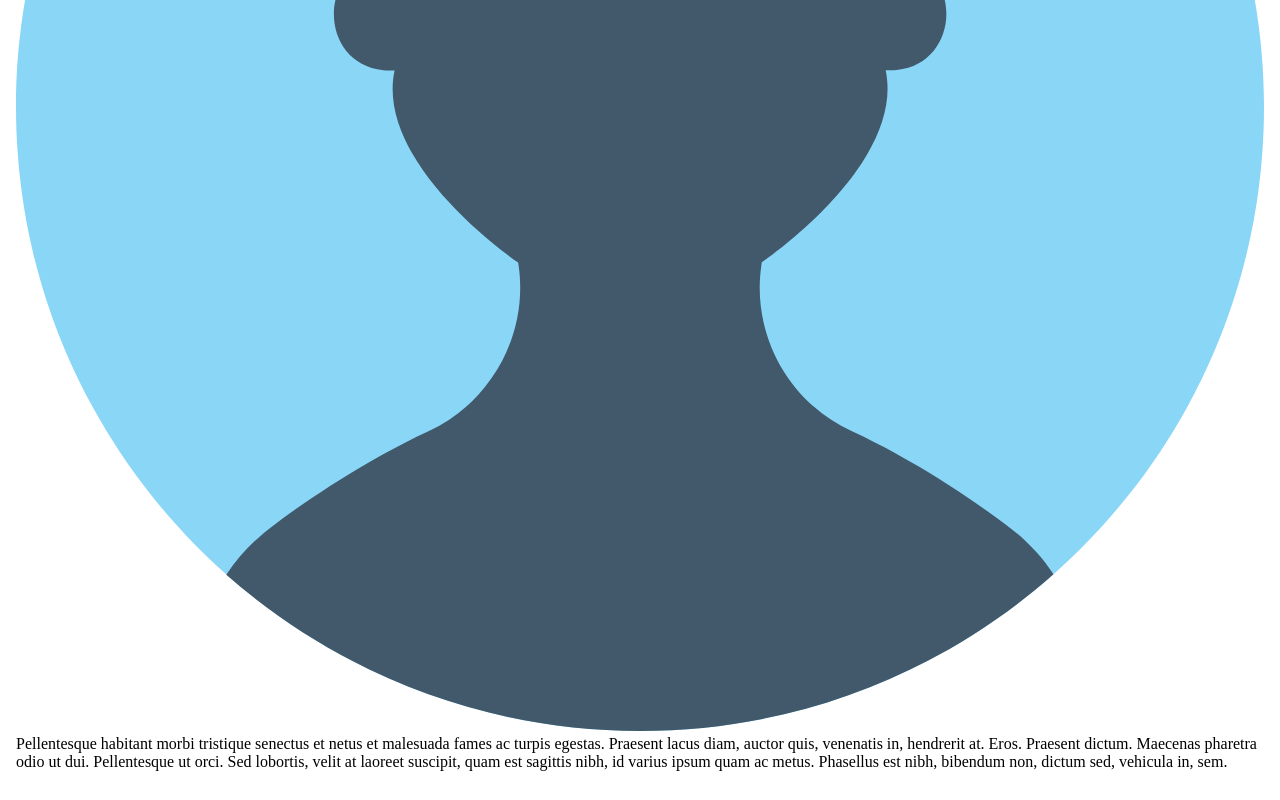
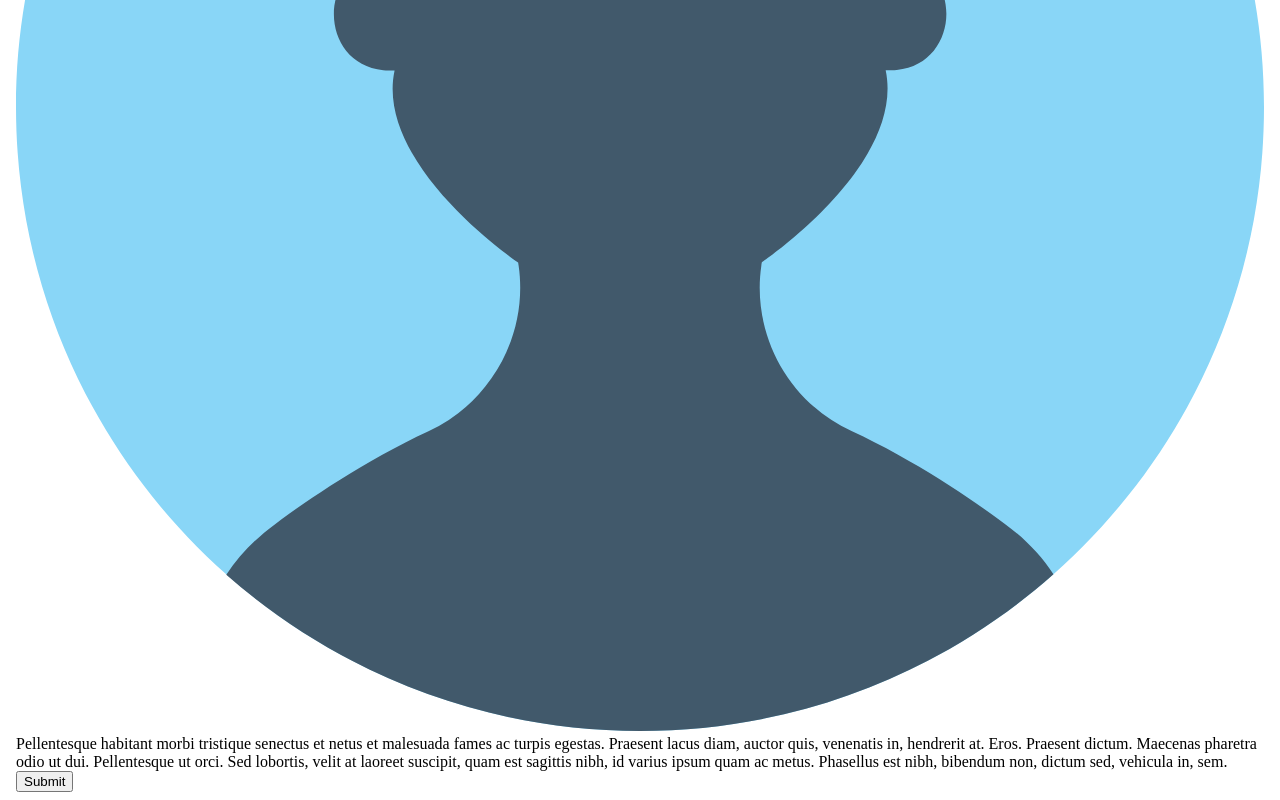
Before and after one commit to SaeedHK/example-nextjs-tailwindcss, a Next.js app: page / in a window 1280 px wide. Shown: the part 864-1664 px from the top of the page. Before the commit the page ends 1643 px from the top, so only its background shows below. Built offline with nearby package versions, Linux system fonts and the light colour scheme.

Commit message:
Add submit button to form

```diff
--- a/components/Form.js
+++ b/components/Form.js
@@ -31,6 +31,14 @@ const Field = ({ label, ToolTip }) => {
     </div>
   );
 };
+
+const Submit = ({ className }) => (
+  <input
+    type="submit"
+    value="Submit"
+    className={`z-10 w-40 py-2 text-base text-center text-green-800 border-2 border-green-300 rounded-lg cursor-pointer transition duration-300 hover:bg-green-300 text-white ${className}`}
+  />
+);
 
 const Form = () => {
   const ToolTip1 = () => (
@@ -74,10 +82,13 @@ const Form = () => {
           <Field label="Tel" ToolTip={ToolTip1} />
         </FlexRow>
         <Field label="Address" ToolTip={ToolTip3} />
+        <FlexCenter>
+          <Submit className="mt-5" />
+        </FlexCenter>
       </FlexCol>
     </form>
   );
 };
 
 export default Form;
-export { Field };
+export { Field, Submit };
```
